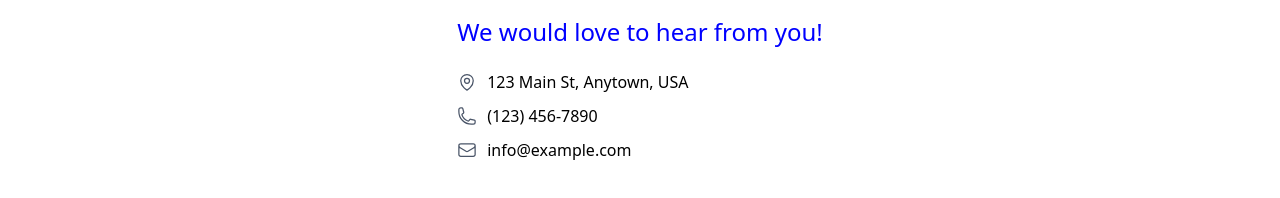
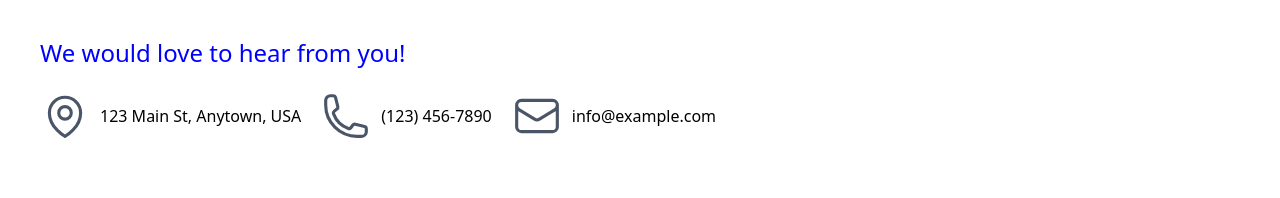
Before and after one commit to yungsimeon/react-blog, a React (Vite) app in the folder client/: page /about in a window 1280 px wide. Shown: the part 616-814 px from the top of the page. Built offline with nearby package versions, Linux system fonts and the light colour scheme.

Commit message:
about-likebutton

```diff
--- a/client/package.json
+++ b/client/package.json
@@ -11,6 +11,11 @@
   },
   "dependencies": {
     "@heroicons/react": "^2.1.5",
+<<<<<<< Updated upstream
+=======
+    "@lottiefiles/react-lottie-player": "^3.5.4",
+    "axios": "^1.7.2",
+>>>>>>> Stashed changes
     "react": "^18.3.1",
     "react-dom": "^18.3.1",
     "react-router-dom": "^6.25.1"
--- a/client/src/index.css
+++ b/client/src/index.css
@@ -53,3 +53,25 @@
   color: blue;
   padding-left: 40px;
 }
+
+.aboutDiv {
+  display: flex;
+  justify-content: center;
+  align-items: start;
+  padding-top: 70px;
+  padding-bottom: 70px;
+}
+.imgAboutPage {
+  border-radius: 15%;
+}
+
+.icon {
+  width: 50px;
+  height: 50px;
+}
+
+.contactInfo {
+  display: flex;
+  justify-content: center;
+  align-items: start;
+}
```
Also changed, not shown: 1 other file (tests, documents, lock files or other folders).
